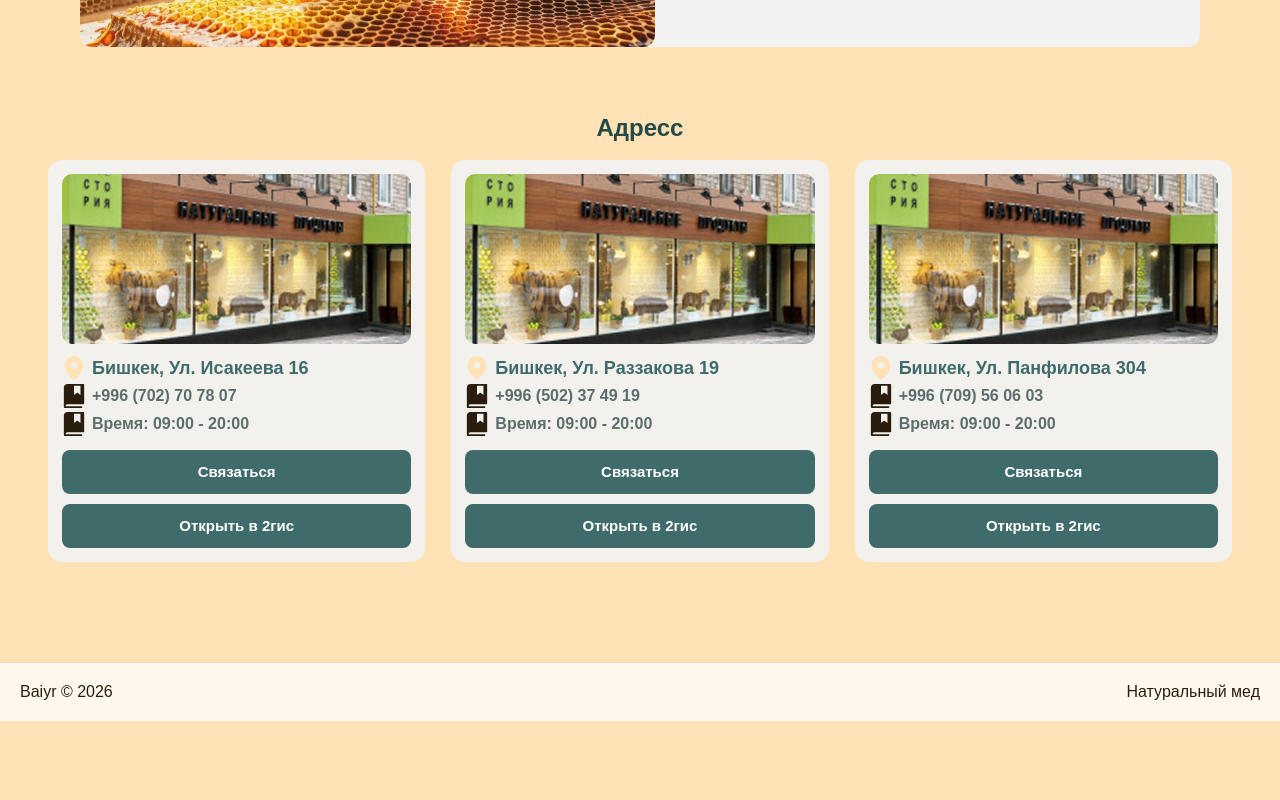
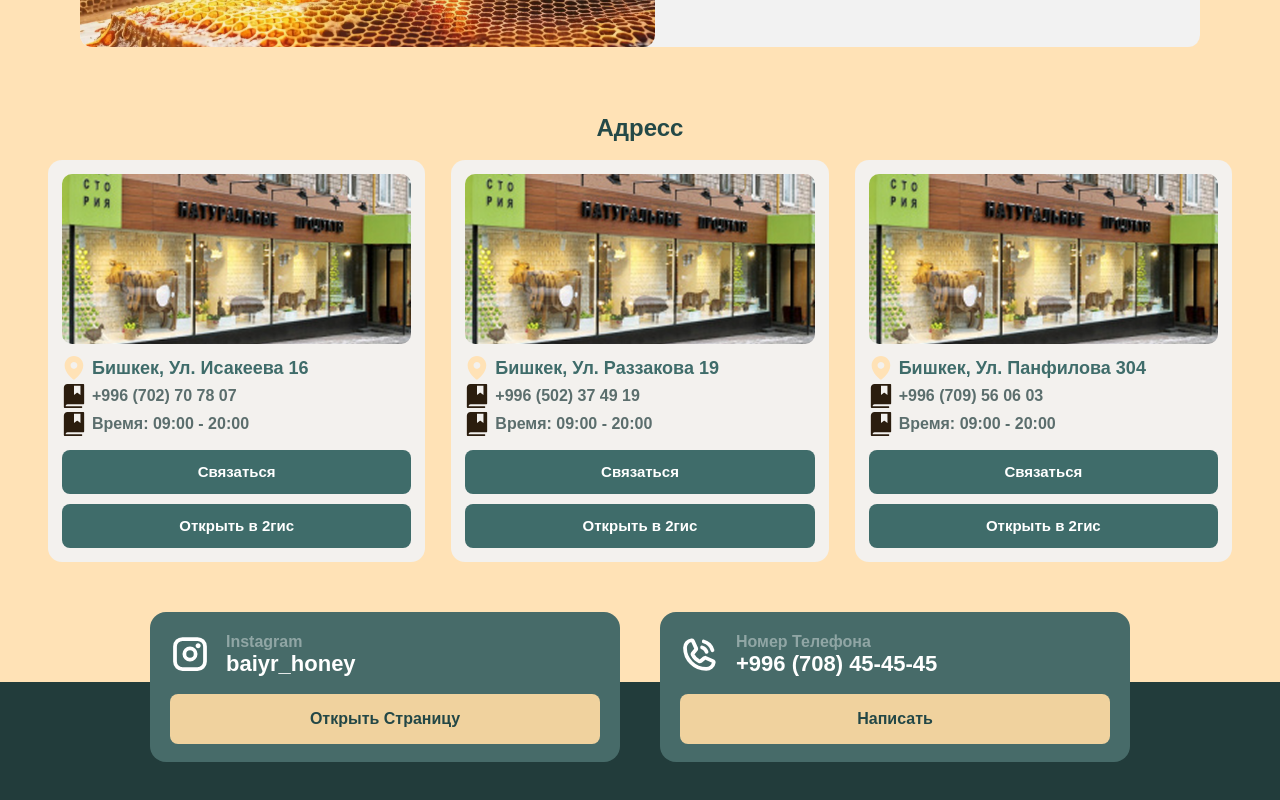
Before and after one commit to ElamanZ/baiyr, a Next.js app: page /about-us in a window 1280 px wide. Shown: the part 2499-3299 px from the top of the page. Before the commit the page ends 3220 px from the top, so only its background shows below. Built offline with nearby package versions, Linux system fonts and the light colour scheme.

Commit message:
feat: footer

```diff
--- a/src/components/Footer/Footer.module.css
+++ b/src/components/Footer/Footer.module.css
@@ -1,13 +1,144 @@
 .footer {
-  border-top: 1px solid #ead8bf;
-  background: #fff8ef;
-  margin-top: 60px;
+  position: relative;
+  margin-top: 80px;
+  background: #223c3b;
 }
 
 .inner {
+  width: 100%;
   max-width: 1600px;
   margin: 0 auto;
-  padding: 20px;
+  padding: 0 80px;
   display: flex;
-  justify-content: space-between;
+  justify-content: center;
+  gap: 40px;
+  transform: translateY(-70px);
 }
+
+.card {
+  width: 100%;
+  max-width: 470px;
+  border-radius: 16px;
+  background: #476B69;
+  padding: 20px 20px 18px;
+  display: flex;
+  flex-direction: column;
+  gap: 18px;
+}
+
+.cardTop {
+  display: flex;
+  align-items: center;
+  gap: 16px;
+}
+
+.icon {
+  flex-shrink: 0;
+  display: flex;
+  align-items: center;
+  justify-content: center;
+}
+
+.textBlock {
+  display: flex;
+  flex-direction: column;
+}
+
+.label {
+  color: rgba(255, 255, 255, 0.4);
+  font-size: 16px;
+  line-height: 1.2;
+  font-weight: 700;
+}
+
+.value {
+  color: #ffffff;
+  font-size: 22px;
+  line-height: 1.15;
+  font-weight: 800;
+}
+
+.button {
+  width: 100%;
+  height: 50px;
+  border: none;
+  border-radius: 8px;
+  background: #f0d29e;
+  color: #234746;
+  font-size: 16px;
+  font-weight: 700;
+  cursor: pointer;
+}
+
+@media (max-width: 1400px) {
+  .inner {
+    padding: 0 48px;
+  }
+}
+
+@media (max-width: 1200px) {
+  .inner {
+    padding: 0 32px;
+    gap: 24px;
+  }
+
+  .value {
+    font-size: 20px;
+  }
+}
+
+@media (max-width: 1024px) {
+  .inner {
+    padding: 0 20px;
+    gap: 18px;
+  }
+
+  .card {
+    padding: 18px 18px 16px;
+  }
+
+  .label {
+    font-size: 15px;
+  }
+
+  .value {
+    font-size: 18px;
+  }
+}
+
+@media (max-width: 768px) {
+  .footer {
+    margin-top: 60px;
+  }
+
+  .inner {
+    padding: 0 16px;
+    flex-direction: column;
+    align-items: center;
+    gap: 16px;
+    transform: translateY(-20px);
+  }
+
+  .card {
+    max-width: 100%;
+  }
+
+  .button {
+    height: 46px;
+    font-size: 15px;
+  }
+}
+
+@media (max-width: 560px) {
+  .inner {
+    padding: 0 12px;
+  }
+
+  .cardTop {
+    gap: 12px;
+  }
+
+  .value {
+    font-size: 17px;
+  }
+}
--- a/src/components/Footer/Footer.tsx
+++ b/src/components/Footer/Footer.tsx
@@ -1,11 +1,62 @@
+"use client";
+
+import InstagramIcon from "../icons/InstagramIcon";
+import PhoneIcon from "../icons/PhoneIcon";
 import styles from "./Footer.module.css";
+import { useRouter } from "next/navigation";
 
 export default function Footer() {
+  const router = useRouter();
+
   return (
     <footer className={styles.footer}>
       <div className={styles.inner}>
-        <p>Baiyr © 2026</p>
-        <p>Натуральный мед</p>
+        <article className={styles.card}>
+          <div className={styles.cardTop}>
+            <span className={styles.icon}>
+              <InstagramIcon size={40} />
+            </span>
+
+            <div className={styles.textBlock}>
+              <span className={styles.label}>Instagram</span>
+              <strong className={styles.value}>baiyr_honey</strong>
+            </div>
+          </div>
+
+          <button
+            className={styles.button}
+            onClick={() =>
+              window.open("https://www.instagram.com/baiyr_honey", "_blank")
+            }
+          >
+            Открыть Страницу
+          </button>
+        </article>
+
+        <article className={styles.card}>
+          <div className={styles.cardTop}>
+            <span className={styles.icon}>
+              <PhoneIcon size={40} />
+            </span>
+
+            <div className={styles.textBlock}>
+              <span className={styles.label}>Номер Телефона</span>
+              <strong className={styles.value}>+996 (708) 45-45-45</strong>
+            </div>
+          </div>
+
+          <button
+            className={styles.button}
+            onClick={() =>
+              window.open(
+                "https://wa.clck.bar/996502707800?text=%D0%97%D0%B4%D1%80%D0%B0%D0%B2%D1%81%D1%82%D0%B2%D1%83%D0%B9%D1%82%D0%B5,%20%D1%85%D0%BE%D1%87%D1%83%20%D0%B7%D0%B0%D0%BA%D0%B0%D0%B7%D0%B0%D1%82%D1%8C%20%D0%BC%D0%B5%D0%B4!%20",
+                "_blank",
+              )
+            }
+          >
+            Написать
+          </button>
+        </article>
       </div>
     </footer>
   );
--- a/src/components/about/AddressesSection/AddressesSection.tsx
+++ b/src/components/about/AddressesSection/AddressesSection.tsx
@@ -2,7 +2,6 @@ import Image from "next/image";
 import styles from "./AddressesSection.module.css";
 import shopImage from "@/assets/images/Shop.png";
 import LocationIcon from "@/components/icons/LocationIcon";
-import PhoneIcon from "@/components/icons/PhoneIcon";
 import ClockIcon from "@/components/icons/ClockIcon";
 
 const addresses = [
@@ -54,7 +53,7 @@ export default function AddressesSection() {
 
               <div className={styles.row}>
                 <span className={styles.icon}>
-                  <PhoneIcon />
+                  <ClockIcon />
                 </span>
                 <span className={styles.secondaryText}>{item.phone}</span>
               </div>
--- /dev/null
+++ b/src/components/icons/InstagramIcon.tsx
@@ -0,0 +1,42 @@
+type Props = {
+  size?: number;
+};
+const InstagramIcon = ({ size = 24 }: Props) => {
+  return (
+    <svg
+      width={size}
+      height={size}
+      viewBox="0 0 102 102"
+      fill="none"
+      xmlns="http://www.w3.org/2000/svg"
+    >
+      <g clipPath="url(#clip0_164_3972)">
+        <path
+          d="M51 65.3438C58.9218 65.3438 65.3438 58.9218 65.3438 51C65.3438 43.0782 58.9218 36.6562 51 36.6562C43.0782 36.6562 36.6562 43.0782 36.6562 51C36.6562 58.9218 43.0782 65.3438 51 65.3438Z"
+          stroke="white"
+          strokeWidth="9.5625"
+          strokeLinecap="round"
+          strokeLinejoin="round"
+        />
+        <path
+          d="M70.125 12.75H31.875C21.3126 12.75 12.75 21.3126 12.75 31.875V70.125C12.75 80.6874 21.3126 89.25 31.875 89.25H70.125C80.6874 89.25 89.25 80.6874 89.25 70.125V31.875C89.25 21.3126 80.6874 12.75 70.125 12.75Z"
+          stroke="white"
+          strokeWidth="9.5625"
+          strokeLinecap="round"
+          strokeLinejoin="round"
+        />
+        <path
+          d="M71.7188 36.6562C75.2396 36.6562 78.0938 33.8021 78.0938 30.2812C78.0938 26.7604 75.2396 23.9062 71.7188 23.9062C68.1979 23.9062 65.3438 26.7604 65.3438 30.2812C65.3438 33.8021 68.1979 36.6562 71.7188 36.6562Z"
+          fill="white"
+        />
+      </g>
+      <defs>
+        <clipPath id="clip0_164_3972">
+          <rect width="102" height="102" fill="white" />
+        </clipPath>
+      </defs>
+    </svg>
+  );
+};
+
+export default InstagramIcon;
--- a/src/components/icons/PhoneIcon.tsx
+++ b/src/components/icons/PhoneIcon.tsx
@@ -6,14 +6,38 @@ const PhoneIcon = ({ size = 24 }: Props) => {
     <svg
       width={size}
       height={size}
-      viewBox="0 0 33 39"
+      viewBox="0 0 102 102"
       fill="none"
       xmlns="http://www.w3.org/2000/svg"
     >
-      <path
-        d="M31.5 0H6C4.4087 0 2.88258 0.632141 1.75736 1.75736C0.632141 2.88258 0 4.4087 0 6V37.5C0 37.8978 0.158036 38.2794 0.43934 38.5607C0.720645 38.842 1.10218 39 1.5 39H28.5C28.8978 39 29.2794 38.842 29.5607 38.5607C29.842 38.2794 30 37.8978 30 37.5C30 37.1022 29.842 36.7206 29.5607 36.4393C29.2794 36.158 28.8978 36 28.5 36H3C3 35.2043 3.31607 34.4413 3.87868 33.8787C4.44129 33.3161 5.20435 33 6 33H31.5C31.8978 33 32.2794 32.842 32.5607 32.5607C32.842 32.2794 33 31.8978 33 31.5V1.5C33 1.10218 32.842 0.720644 32.5607 0.43934C32.2794 0.158035 31.8978 0 31.5 0ZM27 18L22.1981 14.4C22.0683 14.3026 21.9104 14.25 21.7481 14.25C21.5858 14.25 21.4279 14.3026 21.2981 14.4L16.5 18V3H27V18Z"
-        fill="currentColor"
-      />
+      <g clipPath="url(#clip0_165_4063)">
+        <path
+          d="M60.5625 19.125C65.9235 20.5368 70.8138 23.3461 74.7338 27.2662C78.6539 31.1862 81.4632 36.0765 82.875 41.4375"
+          stroke="white"
+          strokeWidth="9.5625"
+          strokeLinecap="round"
+          strokeLinejoin="round"
+        />
+        <path
+          d="M62.3117 61.0962C62.7531 60.8025 63.2608 60.6235 63.7889 60.5755C64.3169 60.5275 64.8486 60.612 65.3358 60.8213L84.1261 69.2403C84.7593 69.5109 85.2879 69.9794 85.6327 70.5755C85.9774 71.1717 86.1198 71.8635 86.0386 72.5473C85.4196 77.1734 83.1415 81.4172 79.628 84.4894C76.1145 87.5617 71.6048 89.2534 66.9375 89.2498C52.5661 89.2498 38.7833 83.5408 28.6212 73.3787C18.459 63.2165 12.75 49.4337 12.75 35.0623C12.7464 30.395 14.4381 25.8853 17.5104 22.3718C20.5827 18.8583 24.8265 16.5802 29.4525 15.9612C30.1364 15.88 30.8281 16.0224 31.4243 16.3672C32.0204 16.7119 32.4889 17.2405 32.7595 17.8737L41.1785 36.68C41.3854 37.163 41.4696 37.6897 41.4237 38.2131C41.3779 38.7366 41.2033 39.2405 40.9156 39.6802L32.4009 49.8045C32.0989 50.2603 31.9203 50.7866 31.8826 51.332C31.8449 51.8774 31.9494 52.4233 32.1858 52.9163C35.4809 59.6619 42.4535 66.5508 49.219 69.814C49.7146 70.0494 50.263 70.1516 50.8101 70.1103C51.3572 70.0691 51.8841 69.886 52.3388 69.579L62.3117 61.0962Z"
+          stroke="white"
+          strokeWidth="9.5625"
+          strokeLinecap="round"
+          strokeLinejoin="round"
+        />
+        <path
+          d="M56.2695 34.2656C58.9601 35.1158 61.4064 36.6013 63.4017 38.5965C65.3969 40.5918 66.8824 43.0381 67.7326 45.7287"
+          stroke="white"
+          strokeWidth="9.5625"
+          strokeLinecap="round"
+          strokeLinejoin="round"
+        />
+      </g>
+      <defs>
+        <clipPath id="clip0_165_4063">
+          <rect width="102" height="102" fill="white" />
+        </clipPath>
+      </defs>
     </svg>
   );
 };
```
